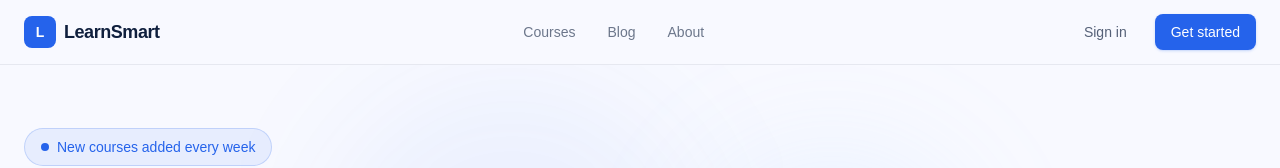
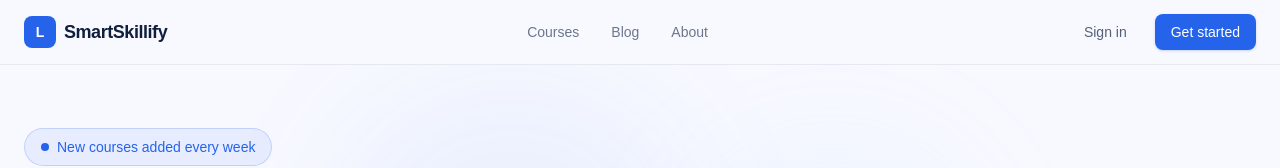
Before and after one commit to fa046/course-platform, a Next.js app: page / in a window 1280 px wide. Shown: the top 168 px of the page. Built offline with nearby package versions, Linux system fonts and the light colour scheme; no server answers; the database is empty.

Commit message:
Update Navbar.tsx

```diff
--- a/components/Navbar.tsx
+++ b/components/Navbar.tsx
@@ -20,7 +20,7 @@ export default function Navbar() {
           <div className="w-8 h-8 rounded-lg bg-[#2563EB] flex items-center justify-center">
             <span className="text-white font-bold text-sm">L</span>
           </div>
-          <span className="font-semibold text-lg tracking-tight text-[#0F1F3D]">LearnSmart</span>
+          <span className="font-semibold text-lg tracking-tight text-[#0F1F3D]">SmartSkillify</span>
         </Link>
 
         {/* Nav Links */}
```
